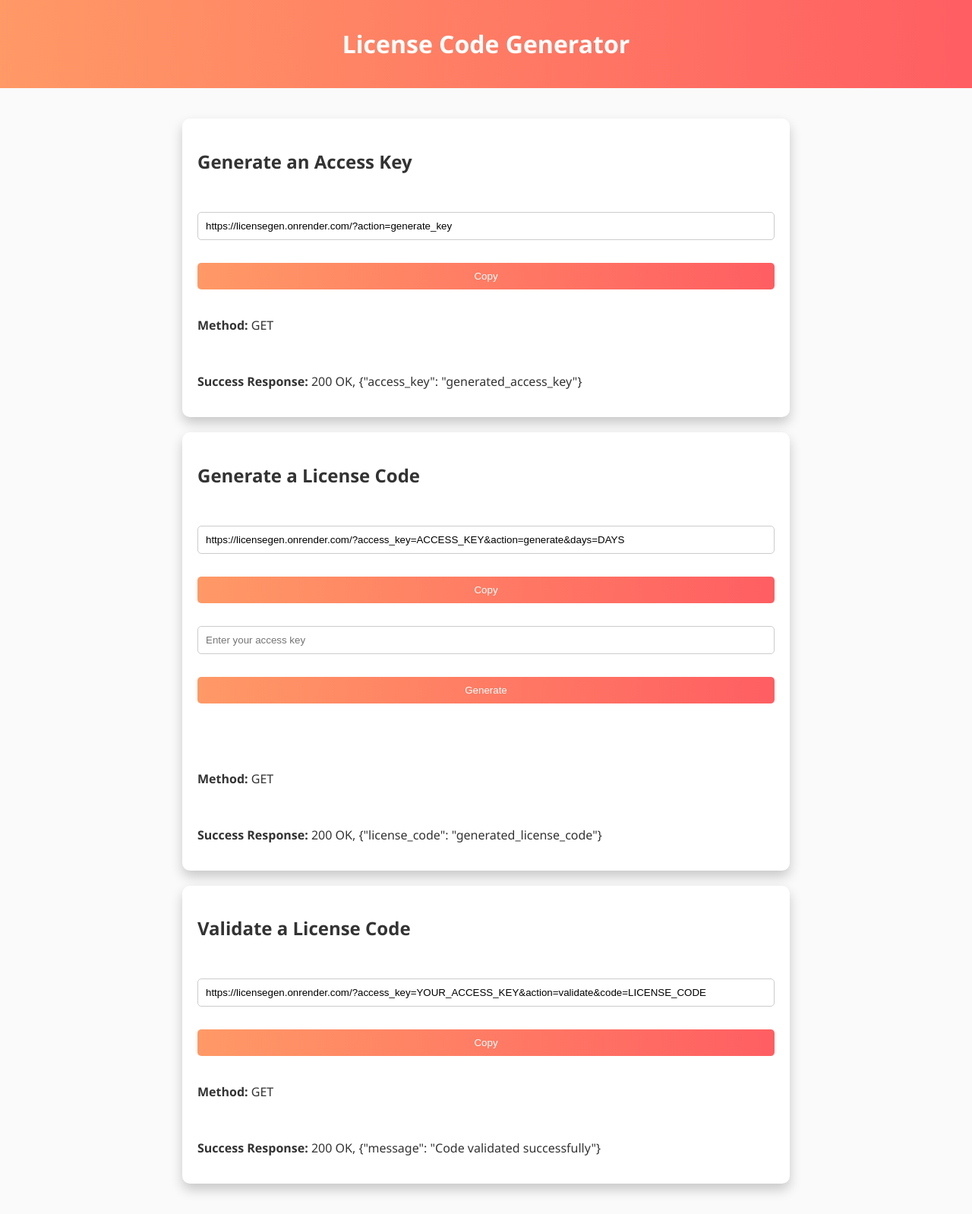
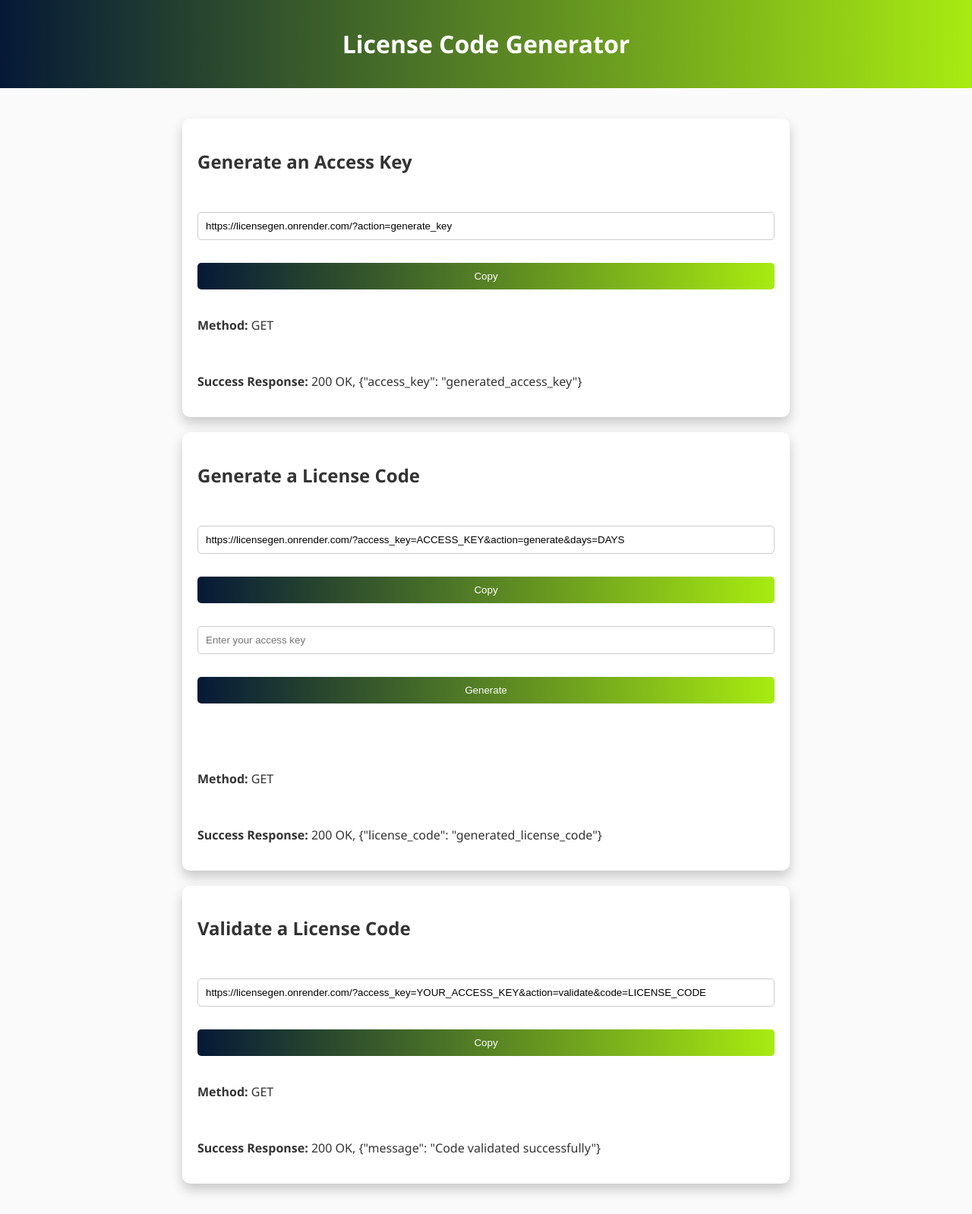
Before and after one commit to TG-Collection/RedeemGen, a Flask app: page / in a window 1280 px wide. Shown: the whole page at 76% size. Run offline with Flask 3, Linux system fonts and the light colour scheme.

Commit message:
Update index.html

```diff
--- a/templates/index.html
+++ b/templates/index.html
@@ -5,7 +5,7 @@
     <title>License Code Generator</title>
     <style>
         :root {
-            --primary-gradient: linear-gradient(to right, #ff9966, #ff5e62);
+            --primary-gradient: linear-gradient(to right, #051937, #a8eb12);
             --bg-color: #fafafa;
             --font-color: #333;
         }
```
